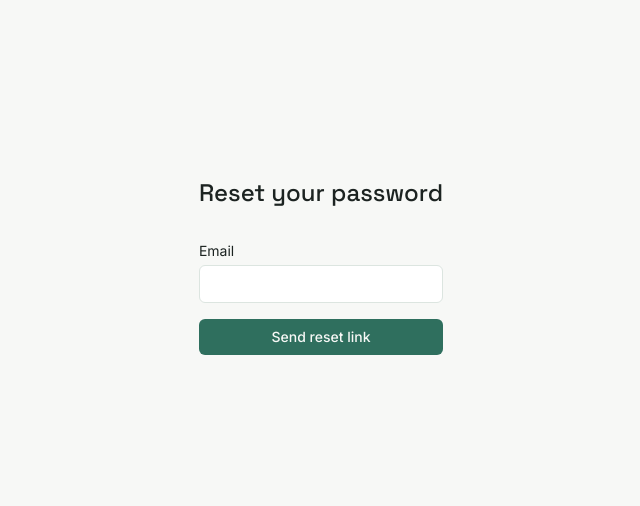
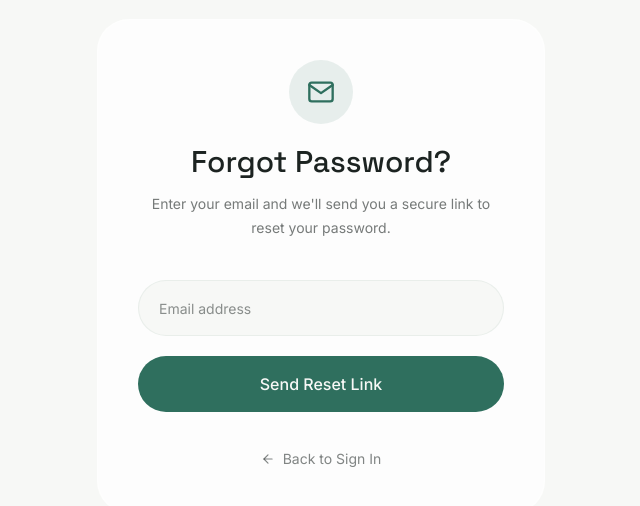
Before and after one commit to initysl/bleed, a Next.js app: page /forgot-password in a window 1280 px wide. Shown: the part 134-640 px from the top of the page, without its empty margins (319-959 px from the left). Built offline with nearby package versions, Linux system fonts and the light colour scheme; no server answers.

Commit message:
feat: enhance authentication forms with improved layout, animations, and error handling

```diff
--- a/app/features/auth/components/ForgotPasswordForm.tsx
+++ b/app/features/auth/components/ForgotPasswordForm.tsx
@@ -1,24 +1,38 @@
 'use client';
 
 import { useState } from 'react';
+import Link from 'next/link';
+import { motion } from 'framer-motion';
 import { useForm } from '@tanstack/react-form';
+import { FiArrowLeft, FiCheckCircle, FiMail } from 'react-icons/fi';
+
 import { createClient } from '@/lib/supabase/client';
 import { emailSchema } from '@/app/features/auth/schema';
 
 function firstErrorMessage(errors: unknown[]): string | null {
   if (!errors.length) return null;
+
   const err = errors[0] as { message?: string } | string;
+
   return typeof err === 'string' ? err : (err.message ?? null);
 }
 
 export function ForgotPasswordForm() {
   const supabase = createClient();
+
   const [formError, setFormError] = useState<string | null>(null);
+
   const [sentTo, setSentTo] = useState<string | null>(null);
 
   const form = useForm({
-    defaultValues: { email: '' },
-    validators: { onSubmit: emailSchema },
+    defaultValues: {
+      email: '',
+    },
+
+    validators: {
+      onSubmit: emailSchema,
+    },
+
     onSubmit: async ({ value }) => {
       setFormError(null);
 
@@ -37,23 +51,75 @@ export function ForgotPasswordForm() {
 
   if (sentTo) {
     return (
-      <div className='flex flex-col items-center gap-3 text-center'>
-        <h1 className='font-display text-2xl font-medium text-ink'>
-          Check your email
-        </h1>
-        <p className='max-w-sm text-sm text-ink/60'>
-          If an account exists for {sentTo}, a password reset link is on its
-          way.
-        </p>
-      </div>
+      <motion.div
+        initial={{
+          opacity: 0,
+          scale: 0.96,
+        }}
+        animate={{
+          opacity: 1,
+          scale: 1,
+        }}
+        className='w-full max-w-md rounded-4xl border border-white/50 bg-white/80 p-10'
+      >
+        <div className='flex flex-col items-center text-center'>
+          <div className='mb-6 flex h-16 w-16 items-center justify-center rounded-full bg-pine/10'>
+            <FiCheckCircle size={34} className='text-pine' />
+          </div>
+
+          <h1 className='font-display text-3xl text-ink'>Check your inbox</h1>
+
+          <p className='mt-4 text-sm leading-6 text-ink/60'>
+            If an account exists for
+          </p>
+
+          <p className='mt-2 font-medium text-pine'>{sentTo}</p>
+
+          <p className='mt-4 text-sm text-ink/55'>
+            we've sent instructions to reset your password.
+          </p>
+
+          <Link
+            href='/login'
+            className='mt-8 flex items-center gap-2 rounded-full bg-pine px-6 py-3 text-paper transition hover:bg-pine/90'
+          >
+            <FiArrowLeft />
+            Back to Sign In
+          </Link>
+        </div>
+      </motion.div>
     );
   }
 
   return (
-    <div className='flex flex-col items-center gap-8'>
-      <h1 className='font-display text-2xl font-medium text-ink'>
-        Reset your password
-      </h1>
+    <motion.div
+      initial={{
+        opacity: 0,
+        y: 20,
+      }}
+      animate={{
+        opacity: 1,
+        y: 0,
+      }}
+      transition={{
+        duration: 0.4,
+      }}
+      className='w-full max-w-md rounded-4xl border border-white/50 bg-white/75 p-10'
+    >
+      {/* Header */}
+
+      <div className='mb-10 text-center'>
+        <div className='mx-auto mb-5 flex h-16 w-16 items-center justify-center rounded-full bg-pine/10'>
+          <FiMail size={28} className='text-pine' />
+        </div>
+
+        <h1 className='font-display text-3xl text-ink'>Forgot Password?</h1>
+
+        <p className='mt-3 text-sm leading-6 text-ink/60'>
+          Enter your email and we'll send you a secure link to reset your
+          password.
+        </p>
+      </div>
 
       <form
         onSubmit={(e) => {
@@ -61,43 +127,64 @@ export function ForgotPasswordForm() {
           e.stopPropagation();
           form.handleSubmit();
         }}
-        className='flex w-full max-w-sm flex-col gap-4'
+        className='space-y-5'
       >
         <form.Field name='email'>
           {(field) => {
             const error = firstErrorMessage(field.state.meta.errors);
+
             return (
-              <label className='flex flex-col gap-1 text-sm text-ink'>
-                Email
+              <div>
                 <input
                   type='email'
+                  placeholder='Email address'
                   value={field.state.value}
                   onChange={(e) => field.handleChange(e.target.value)}
                   onBlur={field.handleBlur}
-                  className='rounded-md border border-sage bg-white px-3 py-2 text-sm text-ink outline-none focus:border-pine'
+                  className='h-14 w-full rounded-full border border-sage/50 bg-paper px-5 text-sm outline-none transition focus:border-pine focus:ring-4 focus:ring-pine/10'
                 />
-                {error && <span className='text-xs text-rust'>{error}</span>}
-              </label>
+
+                {error && <p className='mt-2 text-xs text-rust'>{error}</p>}
+              </div>
             );
           }}
         </form.Field>
 
-        {formError && <p className='text-sm text-rust'>{formError}</p>}
+        {formError && (
+          <div className='rounded-xl bg-rust/10 p-3 text-sm text-rust'>
+            {formError}
+          </div>
+        )}
 
         <form.Subscribe
           selector={(state) => [state.canSubmit, state.isSubmitting]}
         >
           {([canSubmit, isSubmitting]) => (
-            <button
-              type='submit'
+            <motion.button
+              whileHover={{
+                scale: 1.02,
+              }}
+              whileTap={{
+                scale: 0.98,
+              }}
               disabled={!canSubmit}
-              className='rounded-md bg-pine px-4 py-2 text-sm font-medium text-paper transition-colors hover:bg-pine/90 disabled:opacity-60'
+              className='h-14 w-full rounded-full bg-pine font-medium text-paper disabled:opacity-50'
             >
-              {isSubmitting ? 'Sending…' : 'Send reset link'}
-            </button>
+              {isSubmitting ? 'Sending...' : 'Send Reset Link'}
+            </motion.button>
           )}
         </form.Subscribe>
+
+        <div className='pt-4 text-center'>
+          <Link
+            href='/login'
+            className='inline-flex items-center gap-2 text-sm text-ink/55 transition hover:text-pine'
+          >
+            <FiArrowLeft />
+            Back to Sign In
+          </Link>
+        </div>
       </form>
-    </div>
+    </motion.div>
   );
 }
--- a/app/features/auth/components/LoginForm.tsx
+++ b/app/features/auth/components/LoginForm.tsx
@@ -3,13 +3,18 @@
 import { useState } from 'react';
 import Link from 'next/link';
 import { useRouter } from 'next/navigation';
+import { motion } from 'framer-motion';
 import { useForm } from '@tanstack/react-form';
+import { FiEye, FiEyeOff, FiCheckCircle } from 'react-icons/fi';
+
 import { createClient } from '@/lib/supabase/client';
 import { loginSchema } from '@/app/features/auth/schema';
 
 function firstErrorMessage(errors: unknown[]): string | null {
   if (!errors.length) return null;
+
   const err = errors[0] as { message?: string } | string;
+
   return typeof err === 'string' ? err : (err.message ?? null);
 }
 
@@ -18,30 +23,45 @@ export function LoginForm() {
   const supabase = createClient();
 
   const [mode, setMode] = useState<'signin' | 'signup'>('signin');
+
+  const [showPassword, setShowPassword] = useState(false);
+
   const [formError, setFormError] = useState<string | null>(null);
+
   const [checkEmail, setCheckEmail] = useState<string | null>(null);
 
   const form = useForm({
-    defaultValues: { email: '', password: '' },
-    validators: { onSubmit: loginSchema },
+    defaultValues: {
+      email: '',
+      password: '',
+    },
+
+    validators: {
+      onSubmit: loginSchema,
+    },
+
     onSubmit: async ({ value }) => {
       setFormError(null);
 
       if (mode === 'signup') {
         const { error } = await supabase.auth.signUp(value);
+
         if (error) {
           setFormError(error.message);
           return;
         }
+
         setCheckEmail(value.email);
         return;
       }
 
       const { error } = await supabase.auth.signInWithPassword(value);
+
       if (error) {
         setFormError(error.message);
         return;
       }
+
       router.push('/');
       router.refresh();
     },
@@ -49,21 +69,52 @@ export function LoginForm() {
 
   if (checkEmail) {
     return (
-      <div className='flex flex-col items-center gap-3 text-center'>
-        <h1 className='font-display text-2xl font-medium text-ink'>
-          Check your email
-        </h1>
-        <p className='max-w-sm text-sm text-ink/60'>
-          We sent a confirmation link to {checkEmail}. Click it to finish
-          setting up your account.
+      <motion.div
+        initial={{ opacity: 0, scale: 0.96 }}
+        animate={{ opacity: 1, scale: 1 }}
+        className='w-full max-w-md rounded-4xl border border-white/50 bg-white/80 p-10'
+      >
+        <div className='flex flex-col items-center text-center'>
+          <div className='mb-6 flex h-16 w-16 items-center justify-center rounded-full bg-pine/10'>
+            <FiCheckCircle className='text-pine' size={34} />
+          </div>
+
+          <h1 className='font-display text-3xl text-ink'>Check your email</h1>
+
+          <p className='mt-4 text-sm leading-6 text-ink/60'>
+            We sent a confirmation link to
           </p>
+
+          <p className='mt-2 font-medium text-pine'>{checkEmail}</p>
+
+          <button
+            onClick={() => {
+              setMode('signin');
+              setCheckEmail(null);
+            }}
+            className='mt-8 rounded-full bg-pine px-6 py-3 text-paper transition hover:bg-pine/90'
+          >
+            Back to Sign In
+          </button>
         </div>
+      </motion.div>
     );
   }
 
   return (
-    <div className='flex flex-col items-center gap-8'>
-      <h1 className='font-display text-2xl font-medium text-ink'>Bleed</h1>
+    <motion.div
+      initial={{ opacity: 0, y: 24 }}
+      animate={{ opacity: 1, y: 0 }}
+      transition={{ duration: 0.45 }}
+      className='w-full max-w-md rounded-4xl border border-white/50 bg-white/75 p-10'
+    >
+      <div className='mb-10 text-center'>
+        <h1 className='font-display text-4xl text-ink'>Bleed</h1>
+
+        <p className='mt-3 text-sm leading-6 text-ink/60'>
+          Stop paying for subscriptions you've forgotten.
+        </p>
+      </div>
 
       <form
         onSubmit={(e) => {
@@ -71,85 +122,126 @@ export function LoginForm() {
           e.stopPropagation();
           form.handleSubmit();
         }}
-        className='flex w-full max-w-sm flex-col gap-4'
+        className='space-y-5'
       >
+        {/* EMAIL */}
+
         <form.Field name='email'>
           {(field) => {
             const error = firstErrorMessage(field.state.meta.errors);
+
             return (
-              <label className='flex flex-col gap-1 text-sm text-ink'>
-                Email
+              <div>
                 <input
                   type='email'
+                  placeholder='Email'
                   value={field.state.value}
                   onChange={(e) => field.handleChange(e.target.value)}
                   onBlur={field.handleBlur}
-                  className='rounded-md border border-sage bg-white px-3 py-2 text-sm text-ink outline-none focus:border-pine'
+                  className='h-14 w-full rounded-full border border-sage/50 bg-paper px-5 text-sm outline-none transition focus:border-pine focus:ring-4 focus:ring-pine/10'
                 />
-                {error && <span className='text-xs text-rust'>{error}</span>}
-              </label>
+
+                {error && <p className='mt-2 text-xs text-rust'>{error}</p>}
+              </div>
             );
           }}
         </form.Field>
 
+        {/* PASSWORD */}
+
         <form.Field name='password'>
           {(field) => {
             const error = firstErrorMessage(field.state.meta.errors);
+
             return (
-              <label className='flex flex-col gap-1 text-sm text-ink'>
-                Password
+              <div>
+                <div className='relative'>
                   <input
-                  type='password'
+                    type={showPassword ? 'text' : 'password'}
+                    placeholder='Password'
                     value={field.state.value}
                     onChange={(e) => field.handleChange(e.target.value)}
                     onBlur={field.handleBlur}
-                  className='rounded-md border border-sage bg-white px-3 py-2 text-sm text-ink outline-none focus:border-pine'
+                    className='h-14 w-full rounded-full border border-sage/50 bg-paper px-5 pr-14 text-sm outline-none transition focus:border-pine focus:ring-4 focus:ring-pine/10'
                   />
-                {error && <span className='text-xs text-rust'>{error}</span>}
-              </label>
+
+                  <button
+                    type='button'
+                    onClick={() => setShowPassword(!showPassword)}
+                    className='absolute right-5 top-1/2 -translate-y-1/2 text-ink/40 hover:text-pine'
+                  >
+                    {showPassword ? (
+                      <FiEyeOff size={18} />
+                    ) : (
+                      <FiEye size={18} />
+                    )}
+                  </button>
+                </div>
+
+                {error && <p className='mt-2 text-xs text-rust'>{error}</p>}
+              </div>
             );
           }}
         </form.Field>
 
-        {formError && <p className='text-sm text-rust'>{formError}</p>}
+        {mode === 'signin' && (
+          <div className='flex justify-end'>
+            <Link
+              href='/forgot-password'
+              className='text-sm text-ink/55 transition hover:text-pine'
+            >
+              Forgot Password?
+            </Link>
+          </div>
+        )}
+
+        {formError && (
+          <div className='rounded-xl bg-rust/10 p-3 text-sm text-rust'>
+            {formError}
+          </div>
+        )}
 
         <form.Subscribe
           selector={(state) => [state.canSubmit, state.isSubmitting]}
         >
           {([canSubmit, isSubmitting]) => (
-            <button
-              type='submit'
+            <motion.button
+              whileHover={{ scale: 1.02 }}
+              whileTap={{ scale: 0.98 }}
               disabled={!canSubmit}
-              className='rounded-md bg-pine px-4 py-2 text-sm font-medium text-paper transition-colors hover:bg-pine/90 disabled:opacity-60'
+              className='h-14 w-full rounded-full bg-pine font-medium text-paper shadow-lg transition hover:bg-pine/90 disabled:opacity-50'
             >
               {isSubmitting
-                ? '…'
+                ? 'Signing in...'
                 : mode === 'signup'
-                  ? 'Create account'
-                  : 'Sign in'}
-            </button>
+                  ? 'Create Account'
+                  : 'Sign In'}
+            </motion.button>
           )}
         </form.Subscribe>
 
-        {mode === 'signin' && (
-          <Link
-            href='/forgot-password'
-            className='text-center text-sm text-ink/50 underline decoration-ink/20 underline-offset-4 hover:text-ink/70'
-          >
-            Forgot password?
-          </Link>
-        )}
+        <div className='flex items-center gap-4 pt-2'>
+          <div className='h-px flex-1 bg-sage' />
+          <span className='text-xs uppercase tracking-wider text-ink/45'>
+            OR
+          </span>
+          <div className='h-px flex-1 bg-sage' />
+        </div>
+
+        <p className='text-center text-sm text-ink/55'>
+          {mode === 'signup'
+            ? 'Already have an account? '
+            : "Don't have an account? "}
 
           <button
             type='button'
             onClick={() => setMode(mode === 'signup' ? 'signin' : 'signup')}
-          className='text-sm text-ink/50 underline decoration-ink/20 underline-offset-4 hover:text-ink/70'
+            className='font-medium text-pine hover:underline'
           >
-          {mode === 'signup'
-            ? 'Already have an account? Sign in'
-            : 'New here? Create an account'}
+            {mode === 'signup' ? 'Sign In' : 'Create one'}
           </button>
+        </p>
       </form>
-    </div>
+    </motion.div>
   );
 }
--- a/app/features/auth/components/ResetPasswordForm.tsx
+++ b/app/features/auth/components/ResetPasswordForm.tsx
@@ -3,6 +3,7 @@
 import { useState } from 'react';
 import { useRouter } from 'next/navigation';
 import { useForm } from '@tanstack/react-form';
+import { FiLock } from 'react-icons/fi';
 import { createClient } from '@/lib/supabase/client';
 import { newPasswordSchema } from '@/app/features/auth/schema';
 
@@ -15,16 +16,20 @@ function firstErrorMessage(errors: unknown[]): string | null {
 export function ResetPasswordForm() {
   const router = useRouter();
   const supabase = createClient();
+
   const [formError, setFormError] = useState<string | null>(null);
 
   const form = useForm({
-    defaultValues: { password: '', confirm: '' },
-    validators: { onSubmit: newPasswordSchema },
+    defaultValues: {
+      password: '',
+      confirm: '',
+    },
+    validators: {
+      onSubmit: newPasswordSchema,
+    },
     onSubmit: async ({ value }) => {
       setFormError(null);
 
-      // By the time this page loads, /auth/confirm has already verified the
-      // recovery link and established a temporary session.
       const { error } = await supabase.auth.updateUser({
         password: value.password,
       });
@@ -40,10 +45,18 @@ export function ResetPasswordForm() {
   });
 
   return (
-    <div className='flex flex-col items-center gap-8'>
-      <h1 className='font-display text-2xl font-medium text-ink'>
-        Set a new password
-      </h1>
+    <div className='w-full max-w-md rounded-4xl bg-white p-10'>
+      <div className='mb-8 text-center'>
+        <div className='mx-auto mb-5 flex h-14 w-14 items-center justify-center rounded-2xl bg-pine/10 text-pine'>
+          <FiLock size={24} />
+        </div>
+
+        <h1 className='font-display text-3xl text-ink'>Create New Password</h1>
+
+        <p className='mt-2 text-sm leading-6 text-ink/55'>
+          Your new password must be different from the one you previously used.
+        </p>
+      </div>
 
       <form
         onSubmit={(e) => {
@@ -51,23 +64,25 @@ export function ResetPasswordForm() {
           e.stopPropagation();
           form.handleSubmit();
         }}
-        className='flex w-full max-w-sm flex-col gap-4'
+        className='space-y-5'
       >
         <form.Field name='password'>
           {(field) => {
             const error = firstErrorMessage(field.state.meta.errors);
+
             return (
-              <label className='flex flex-col gap-1 text-sm text-ink'>
-                New password
+              <div>
                 <input
                   type='password'
+                  placeholder='New password'
                   value={field.state.value}
                   onChange={(e) => field.handleChange(e.target.value)}
                   onBlur={field.handleBlur}
-                  className='rounded-md border border-sage bg-white px-3 py-2 text-sm text-ink outline-none focus:border-pine'
+                  className='h-14 w-full rounded-full border border-sage/40 bg-[#F7F7F7] px-6 text-sm outline-none transition focus:border-pine focus:bg-white'
                 />
-                {error && <span className='text-xs text-rust'>{error}</span>}
-              </label>
+
+                {error && <p className='mt-2 text-xs text-rust'>{error}</p>}
+              </div>
             );
           }}
         </form.Field>
@@ -75,23 +90,29 @@ export function ResetPasswordForm() {
         <form.Field name='confirm'>
           {(field) => {
             const error = firstErrorMessage(field.state.meta.errors);
+
             return (
-              <label className='flex flex-col gap-1 text-sm text-ink'>
-                Confirm new password
+              <div>
                 <input
                   type='password'
+                  placeholder='Confirm new password'
                   value={field.state.value}
                   onChange={(e) => field.handleChange(e.target.value)}
                   onBlur={field.handleBlur}
-                  className='rounded-md border border-sage bg-white px-3 py-2 text-sm text-ink outline-none focus:border-pine'
+                  className='h-14 w-full rounded-full border border-sage/40 bg-[#F7F7F7] px-6 text-sm outline-none transition focus:border-pine focus:bg-white'
                 />
-                {error && <span className='text-xs text-rust'>{error}</span>}
-              </label>
+
+                {error && <p className='mt-2 text-xs text-rust'>{error}</p>}
+              </div>
             );
           }}
         </form.Field>
 
-        {formError && <p className='text-sm text-rust'>{formError}</p>}
+        {formError && (
+          <div className='rounded-2xl border border-red-200 bg-red-50 p-4 text-sm text-rust'>
+            {formError}
+          </div>
+        )}
 
         <form.Subscribe
           selector={(state) => [state.canSubmit, state.isSubmitting]}
@@ -100,9 +121,9 @@ export function ResetPasswordForm() {
             <button
               type='submit'
               disabled={!canSubmit}
-              className='rounded-md bg-pine px-4 py-2 text-sm font-medium text-paper transition-colors hover:bg-pine/90 disabled:opacity-60'
+              className='h-14 w-full rounded-full bg-pine font-medium text-paper transition hover:bg-pine/90 disabled:cursor-not-allowed disabled:opacity-60'
             >
-              {isSubmitting ? 'Saving…' : 'Set new password'}
+              {isSubmitting ? 'Saving...' : 'Update Password'}
             </button>
           )}
         </form.Subscribe>
--- a/app/forgot-password/page.tsx
+++ b/app/forgot-password/page.tsx
@@ -2,7 +2,7 @@ import { ForgotPasswordForm } from '@/app/features/auth/components/ForgotPasswor
 
 export default function ForgotPasswordPage() {
   return (
-    <main className='flex min-h-screen flex-col items-center justify-center gap-8 px-6'>
+    <main className='flex min-h-screen items-center justify-center bg-[#F7F8F6] px-6'>
       <ForgotPasswordForm />
     </main>
   );
--- a/app/login/page.tsx
+++ b/app/login/page.tsx
@@ -2,7 +2,7 @@ import { LoginForm } from '@/app/features/auth/components/LoginForm';
 
 export default function LoginPage() {
   return (
-    <main className='flex min-h-screen flex-col items-center justify-center gap-8 px-6'>
+    <main className='flex min-h-screen items-center justify-center  bg-[#F7F8F6] px-6'>
       <LoginForm />
     </main>
   );
```
Lines whose indentation alone changed are shown as unchanged.
